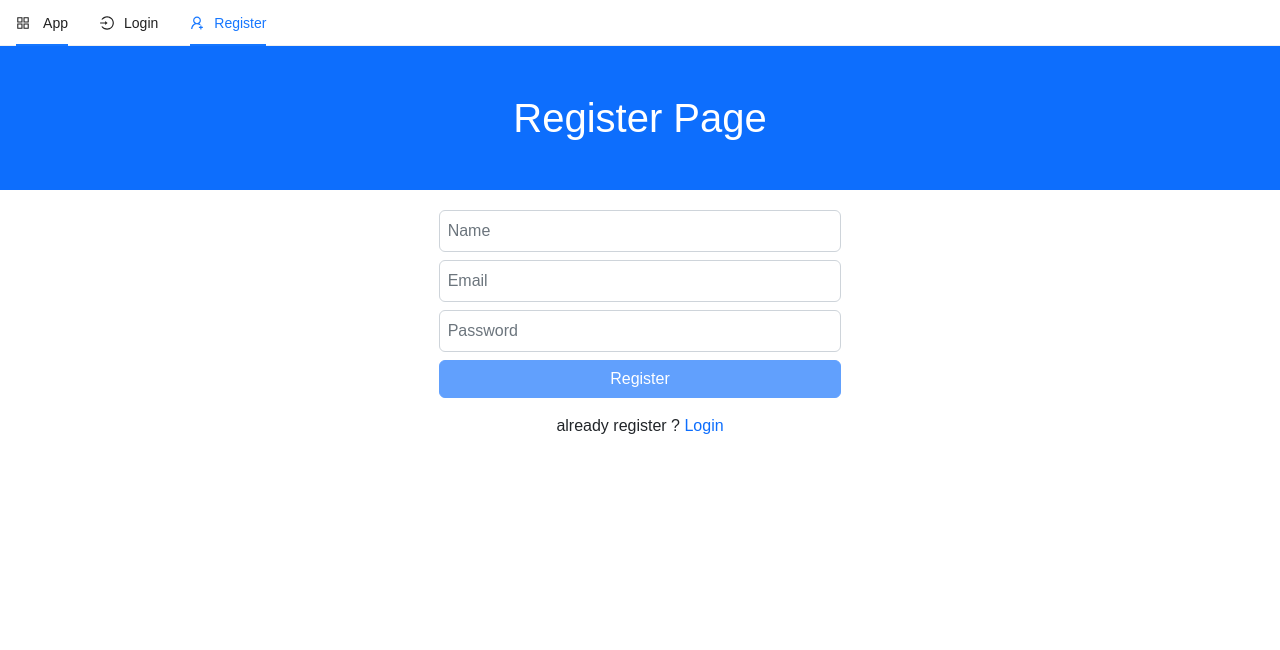
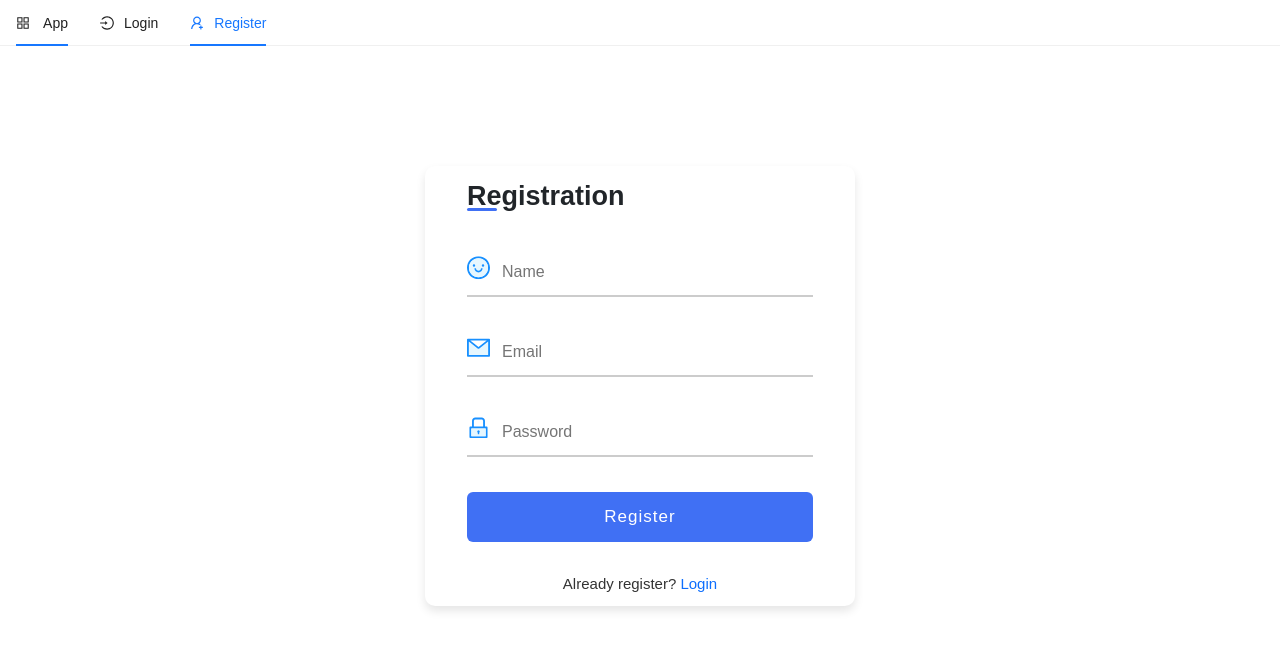
Before and after one commit to FaradhilaAulia/CAPSTONE_PROJECT, a Next.js app in the folder client/: page /register in a window 1280 px wide. Shown: the top 650 px of the page. Built offline with nearby package versions, Linux system fonts and the light colour scheme; no server answers.

Commit message:
Mengubah tampilan Login dan Register

```diff
--- a/client/pages/register.js
+++ b/client/pages/register.js
@@ -1,46 +1,42 @@
-import {useState, useEffect, useContext} from "react";
-import axios from "axios";
-import { toast } from "react-toastify";
-import {SyncOutlined} from '@ant-design/icons';
-import Link from "next/link";
-import {Context} from "../context";
-import { useRouter } from "next/router";
+import { useState, useEffect, useContext } from 'react';
+import axios from 'axios';
+import { toast } from 'react-toastify';
+import { SyncOutlined, SmileTwoTone, MailTwoTone, LockTwoTone } from '@ant-design/icons';
+import Link from 'next/link';
+import { Context } from '../context';
+import { useRouter } from 'next/router';
 
-const Register = ( ) => {
-    const [name, setName] = useState("");
-    const [email, setEmail] = useState("");
-    const [password, setPassword] = useState("");
+const Register = () => {
+  const [name, setName] = useState('');
+  const [email, setEmail] = useState('');
+  const [password, setPassword] = useState('');
   const [loading, setLoading] = useState(false);
 
   const router = useRouter();
   const {
-        state: {user},
+    state: { user },
   } = useContext(Context);
 
+  useEffect(() => {
+    if (user !== null) router.push('/');
+  }, [user]);
 
-    useEffect(() => {
-        if(user !== null) router.push("/")
-    }, [user])
-
-
-
-    const handleSubmit = async (e) =>{
+  const handleSubmit = async (e) => {
     e.preventDefault();
     //console.table({name, email, password})
-        try{
+    try {
       setLoading(true);
 
-            const {data} = await axios.post(`/api/register`, {
+      const { data } = await axios.post(`/api/register`, {
         name,
         email,
         password,
       });
 
       // console.log("Register respon", data);
-            toast.success("Yeay Register Berhasil, Silahkan Login")
+      toast.success('Yeay Register Berhasil, Silahkan Login');
       setLoading(false);
-
-        }catch (err){
+    } catch (err) {
       toast.error(err.response.data);
       setLoading(false);
     }
@@ -48,41 +44,50 @@ const Register = ( ) => {
 
   return (
     <>
-        <h1 className="container-fluid p-5 bg-primary text-white text-center"> Register Page</h1>
-            <div className="container col-md-4 offset-md-4 pb-5">
+      <div class="center">
+        <div class="container">
+          <div class="forms">
+            <div class="form login">
+              <span class="title">Registration</span>
+
               <form onSubmit={handleSubmit}>
-                    <input type="text" className="form-control mb-2 p-2"
-                    value={name}
-                    onChange={(e) => setName(e.target.value)}
-                    placeholder="Name" required
-                    />
+                <div class="input-field">
+                  <input type="text" value={name} onChange={(e) => setName(e.target.value)} placeholder="Name" required />
+                  <i>
+                    <SmileTwoTone />
+                  </i>
+                </div>
+                <div class="input-field">
+                  <input type="email" value={email} onChange={(e) => setEmail(e.target.value)} placeholder="Email" required />
+                  <i>
+                    <MailTwoTone />
+                  </i>
+                </div>
+                <div class="input-field">
+                  <input type="password" class="password" value={password} onChange={(e) => setPassword(e.target.value)} placeholder="Password" required />
+                  <i>
+                    <LockTwoTone />
+                  </i>
+                </div>
 
-                    <input type="email" className="form-control mb-2 p-2"
-                    value={email}
-                    onChange={(e) => setEmail(e.target.value)}
-                    placeholder="Email" required
-                    />
-
-                    <input type="password" className="form-control mb-2 p-2"
-                    value={password}
-                    onChange={(e) => setPassword(e.target.value)}
-                    placeholder="Password" required
-                    />
-
-                    <div className="d-grid gap-3">
-                    <button
-                        className="btn btn-primary btn-block"
-                        type="submit"
-                        disabled={!name || !email || !password || loading}
-                        >
-                            {loading ? <SyncOutlined spin /> : "Register"}
+                <div class="input-field buttonLogin">
+                  <button type="submit" disabled={!name || !email || !password || loading}>
+                    {loading ? <SyncOutlined spin /> : 'Register'}
                   </button>
                 </div>
               </form>
-                <p className="text-center p-3">
-                    already register ? {" "}
-                    <Link href="/login" className="text-primary text-decoration-none">Login</Link>
-                </p>
+
+              <div class="login-signup">
+                <span class="text">
+                  Already register?{' '}
+                  <Link href="/login" className="text-primary text-decoration-none">
+                    Login
+                  </Link>
+                </span>
+              </div>
+            </div>
+          </div>
+        </div>
       </div>
     </>
   );
--- a/client/public/css/styles.css
+++ b/client/public/css/styles.css
@@ -9,12 +9,178 @@
   border-radius: 0px;
 }
 
-.jumbotron{
+.jumbotron {
   background-image: linear-gradient(to right, #007bff, #000);
   color: white;
+}
+
+.center {
+  display: flex;
+  align-items: center;
+  justify-content: center;
+  margin-top: 15vh;
 }
 
 icon {
   padding-right: 10px;
   align-items: center;
 }
+
+/* Login dan Register */
+
+.container {
+  position: relative;
+  max-width: 430px;
+  width: 100%;
+  background: #fff;
+  border-radius: 10px;
+  box-shadow: 0 5px 10px rgba(0, 0, 0, 0.1);
+  overflow: hidden;
+  margin: 0 20px;
+}
+
+.container .forms {
+  display: flex;
+  align-items: center;
+  height: 440px;
+  width: 200%;
+  transition: height 0.2s ease;
+}
+
+.container .form {
+  width: 50%;
+  padding: 30px;
+  background-color: #fff;
+  transition: margin-left 0.18s ease;
+}
+
+.container.active .login {
+  margin-left: -50%;
+  opacity: 0;
+  transition: margin-left 0.18s ease, opacity 0.15s ease;
+}
+
+.container.active .forms {
+  height: 600px;
+}
+.container .form .title {
+  position: relative;
+  font-size: 27px;
+  font-weight: 600;
+}
+
+.form .title::before {
+  content: '';
+  position: absolute;
+  left: 0;
+  bottom: 0;
+  height: 3px;
+  width: 30px;
+  background-color: #4070f4;
+  border-radius: 25px;
+}
+
+.form .input-field {
+  position: relative;
+  height: 50px;
+  width: 100%;
+  margin-top: 30px;
+}
+
+.input-field input {
+  position: absolute;
+  height: 100%;
+  width: 100%;
+  padding: 0 35px;
+  border: none;
+  outline: none;
+  font-size: 16px;
+  border-bottom: 2px solid #ccc;
+  border-top: 2px solid transparent;
+  transition: all 0.2s ease;
+}
+
+.input-field button {
+  position: absolute;
+  height: 100%;
+  width: 100%;
+  padding: 0 35px;
+  border: none;
+  outline: none;
+  font-size: 16px;
+  border-bottom: 2px solid #ccc;
+  border-top: 2px solid transparent;
+  transition: all 0.2s ease;
+}
+
+.input-field input:is(:focus, :valid) {
+  border-bottom-color: #4070f4;
+}
+
+.input-field i {
+  position: absolute;
+  top: 50%;
+  transform: translateY(-60%);
+  color: #999;
+  font-size: 23px;
+  transition: all 0.2s ease;
+}
+
+.input-field input:is(:focus, :valid) ~ i {
+  color: #4070f4;
+}
+
+.form .checkbox-text {
+  display: flex;
+  align-items: center;
+  justify-content: space-between;
+  margin-top: 20px;
+}
+
+.checkbox-text .checkbox-content {
+  display: flex;
+  align-items: center;
+}
+
+.checkbox-content input {
+  margin-right: 10px;
+  accent-color: #4070f4;
+}
+
+.form .text {
+  color: #333;
+  font-size: 15px;
+}
+
+.form a.text {
+  color: #4070f4;
+  text-decoration: none;
+}
+.form a:hover {
+  text-decoration: underline;
+}
+
+.form .buttonLogin {
+  margin-top: 35px;
+}
+
+.form .buttonLogin button {
+  border: none;
+  color: #fff;
+  font-size: 17px;
+  font-weight: 500;
+  letter-spacing: 1px;
+  border-radius: 6px;
+  background-color: #4070f4;
+  cursor: pointer;
+  transition: all 0.3s ease;
+}
+
+.buttonLogin button:hover {
+  background-color: #265df2;
+}
+
+.form .login-signup {
+  margin-top: 30px;
+  text-align: center;
+}
```
Also changed, not shown: client/component/TopNav.js (+23 -49 lines), client/pages/login.js (+64 -45 lines). Lines whose indentation alone changed are shown as unchanged.
